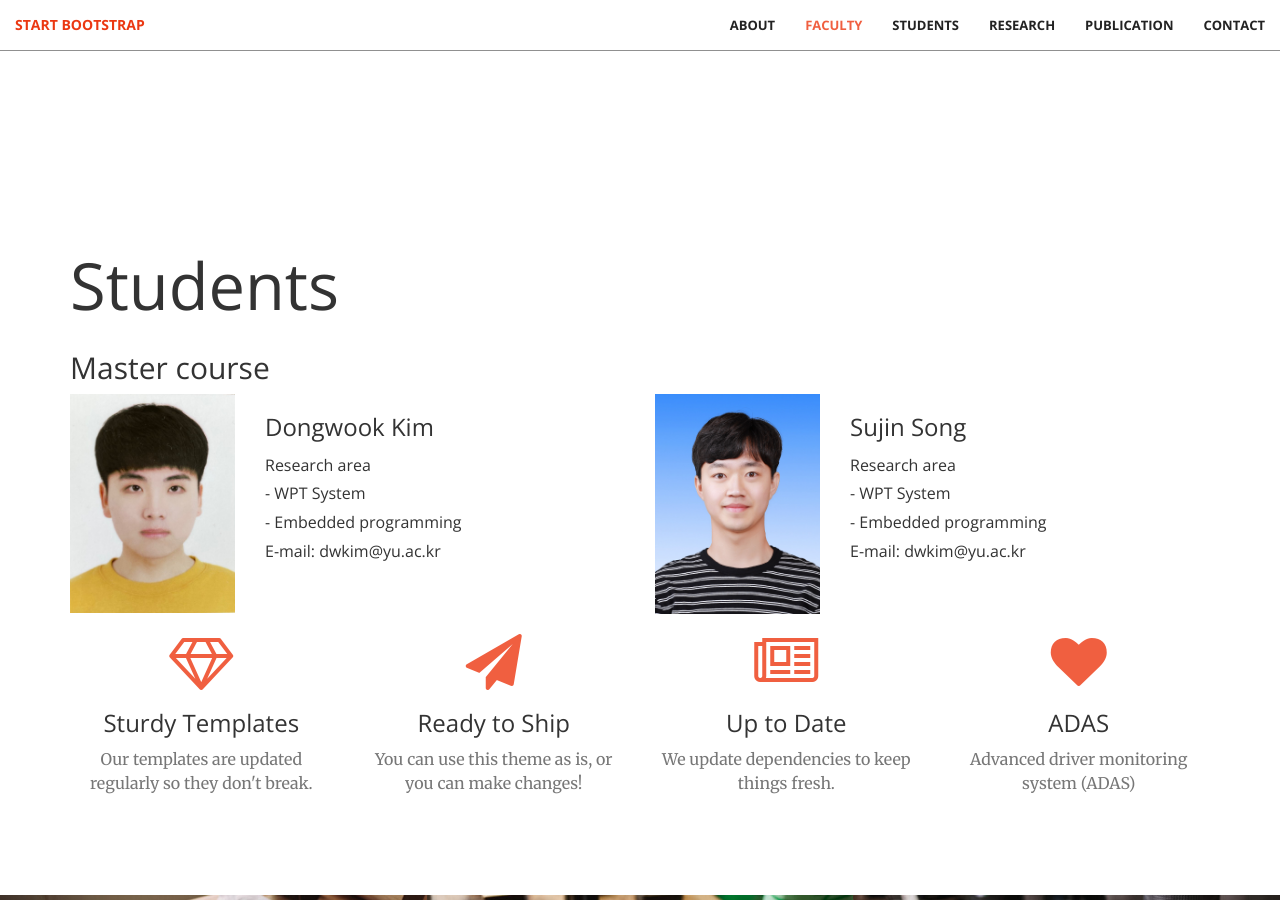
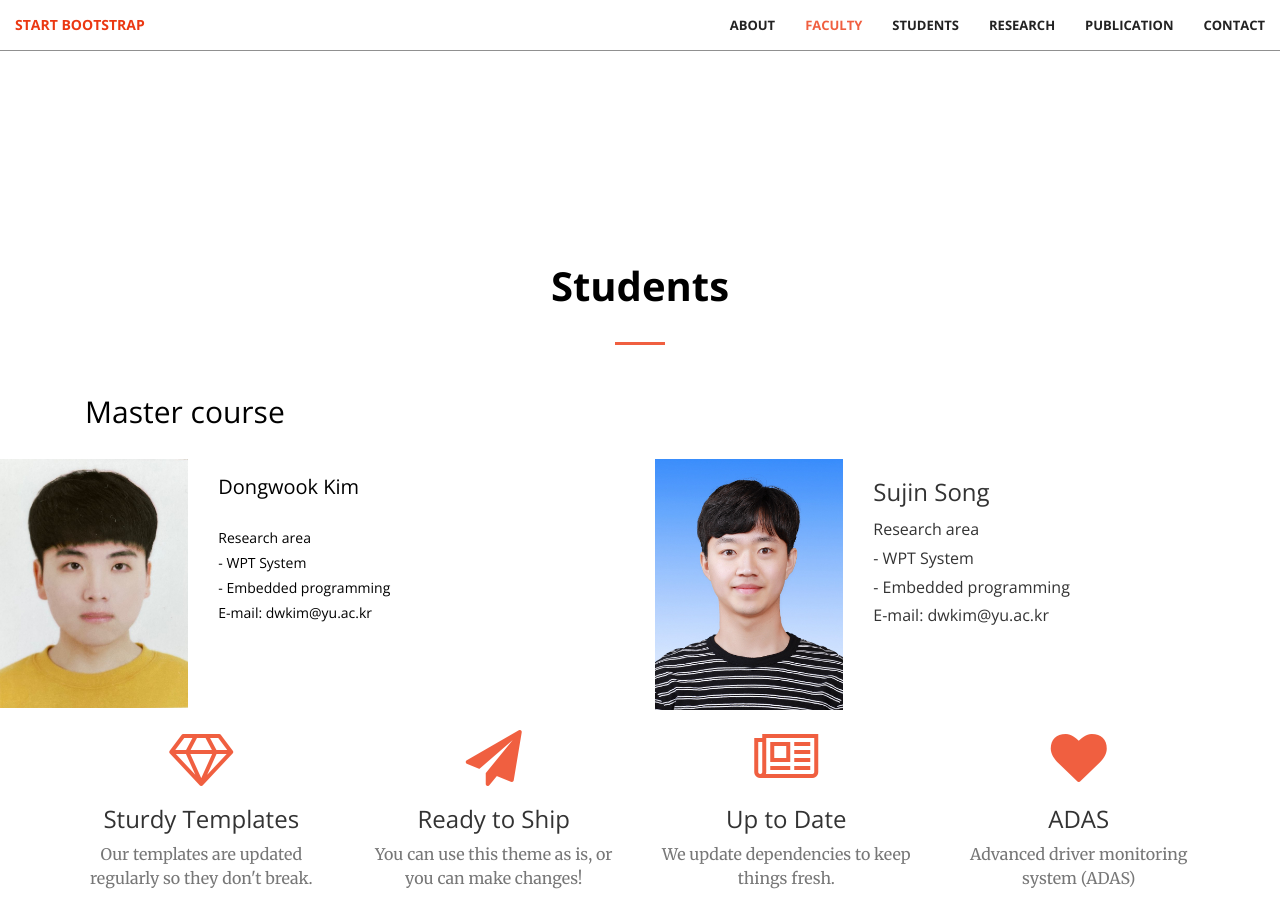
Before and after one commit to dwKim88/AEL, a Jekyll site: the page built from index.html, in a window 1280 px wide and 900 px high, scrolled down 3492 px. Built offline with Jekyll 4.4.1, drawn with Linux system fonts in a browser that asks for light colours.

Commit message:
Update students.html

```diff
--- a/_includes/students.html
+++ b/_includes/students.html
@@ -2,31 +2,41 @@
     <!-- 학생부분 과정 구분 - 석사 -->
     <div class="container">
         <div class="row">
-            <div class="col-md-12 text-left">
-                <h1>Students</h1>
+            <div class="col-xs-12 text-center">
+                <h2>
+                    <p style="line-height: 1.8; color:black; font-size:40px;">
+                        <B> Students </B>
+                    </p>
+                </h2>
+                <hr class="primary">
             </div>
         </div>
     </div>
 
     <!-- 석사1 -->
     <div class="container">
-        <div class="row">
-            <div class="col-md-12 text-left">
-                <h2>Master course</h2>
+        <div class="col-xs-12 text-left">
+             <h2>
+                <p style="line-height: 1.8; color:black; font-size:30px;">
+                        Master course
+                 </p>
+            </h2>
             </div>
         </div>
             <div class="row">
             <!-- 석사1 사진 -->
-            <div class="col-md-2 text-left">
+            <div class="col-xs-2 text-left">
                  <!-- Picture part -->
                  <img src="img/portfolio/01_SLee.jpg" class="img-responsive" alt="">
             </div>
             <!-- 석사1 정보 -->
-            <div class="col-md-4 text-left">
-                <h3>Dongwook Kim</h3>
-                <!-- <p style="font-size:10px">Assistant Professor at Yeungnam University</p> -->
+            <div class="col-xs-4 text-left">
                 <h4>
-                    <p style="line-height: 1.8;">
+                    <p style="line-height: 1.8; color:black; font-size:20px;">
+                        Dongwook Kim
+                    </p>
+
+                    <p style="line-height: 1.8; color:black; font-size:14px;">
                         Research area<br>
                         - WPT System <br>
                         - Embedded programming <br>
```
